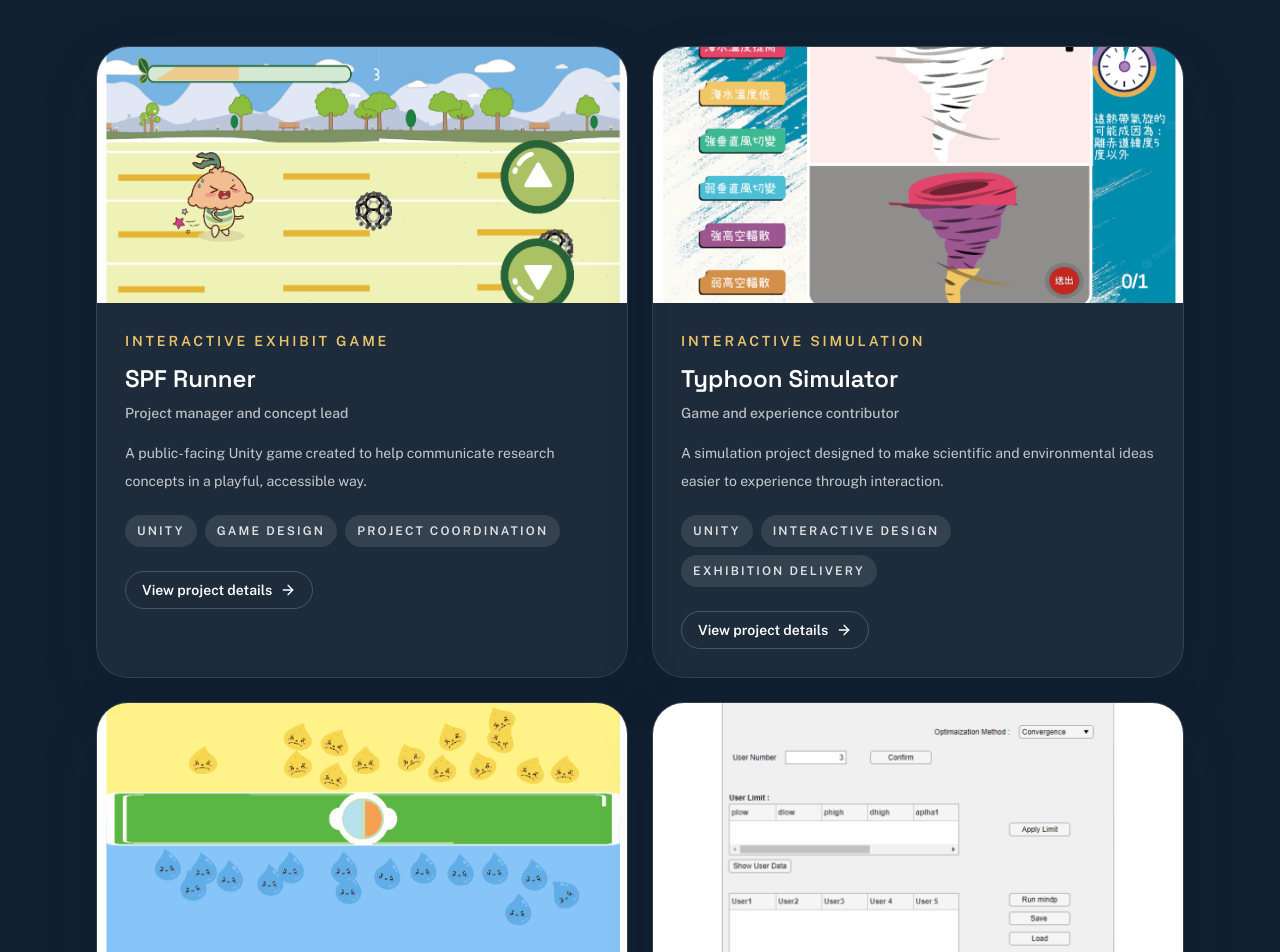
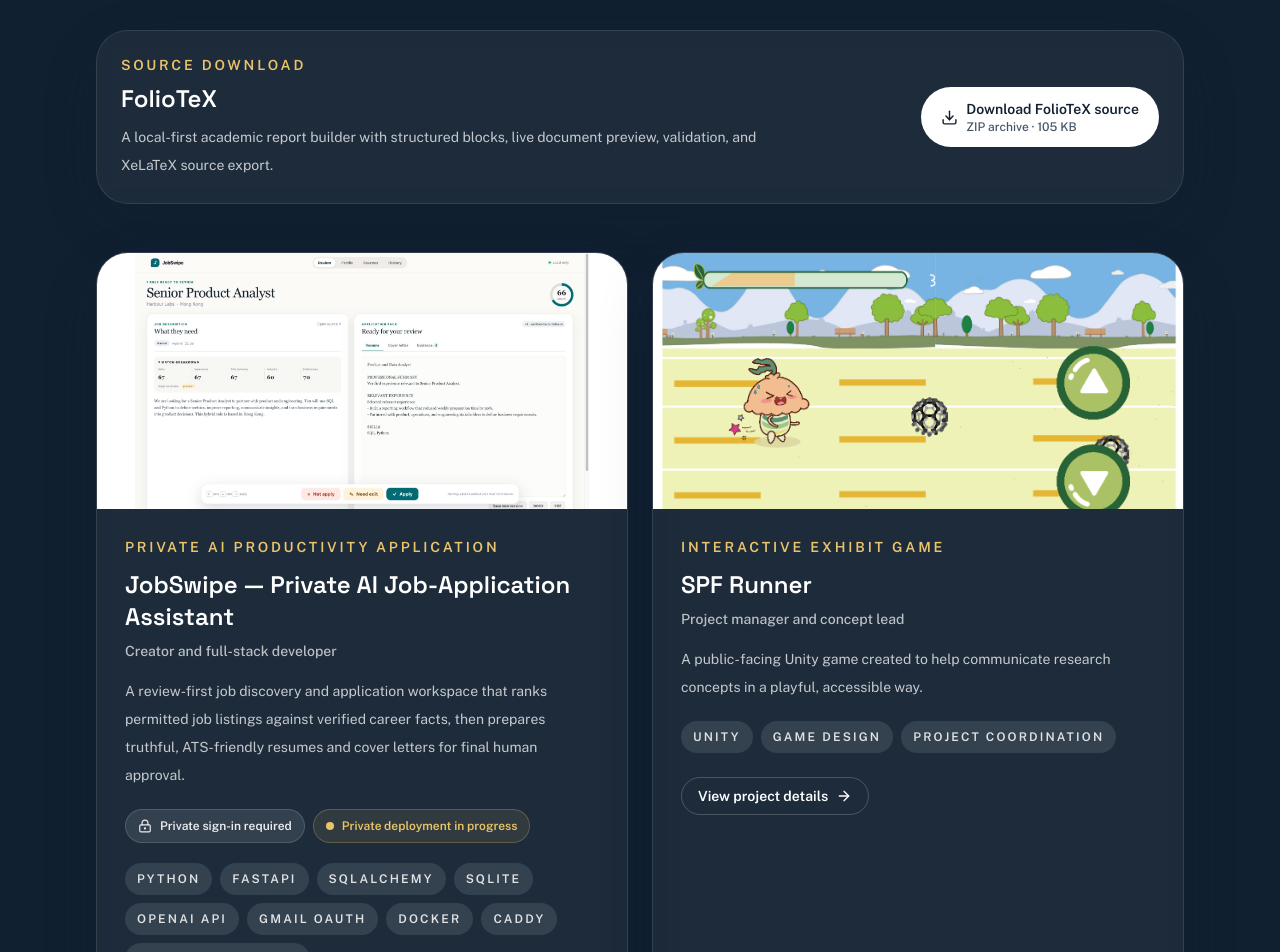
Before and after one commit to mic1g/mic1g.github.io, a React (Vite) app: page / in a window 1280 px wide. Shown: the part 7960-8912 px from the top of the page. Built offline with nearby package versions, Linux system fonts and the light colour scheme.

Commit message:
Add portfolio projects and FolioTeX source download

```diff
--- a/src/App.tsx
+++ b/src/App.tsx
@@ -2,11 +2,13 @@
 import {
   ArrowRight,
   BriefcaseBusiness,
+  Download,
   ExternalLink,
   Github,
   GraduationCap,
   Instagram,
   Linkedin,
+  LockKeyhole,
   Mail,
   MapPin,
   Menu,
@@ -18,6 +20,7 @@
   education,
   experiences,
   profile,
+  projectDownloads,
   projects,
   skillGroups,
   strengths,
@@ -427,6 +430,41 @@
               </p>
             </div>
 
+            <div className="mt-8 grid gap-4">
+              {projectDownloads.map((download) => (
+                <article
+                  key={download.href}
+                  className="flex flex-col gap-5 rounded-[2rem] border border-white/10 bg-white/5 p-6 shadow-panel backdrop-blur sm:flex-row sm:items-center sm:justify-between"
+                >
+                  <div className="max-w-2xl">
+                    <p className="text-sm font-semibold uppercase tracking-[0.2em] text-gold">
+                      Source download
+                    </p>
+                    <h3 className="mt-2 font-display text-2xl font-semibold text-white">
+                      {download.title}
+                    </h3>
+                    <p className="mt-2 text-sm leading-7 text-white/75">
+                      {download.description}
+                    </p>
+                  </div>
+                  <a
+                    href={download.href}
+                    download
+                    className="inline-flex shrink-0 items-center justify-center gap-2 rounded-full bg-white px-5 py-3 text-sm font-semibold text-ink transition hover:bg-gold focus-visible:outline focus-visible:outline-2 focus-visible:outline-offset-4 focus-visible:outline-gold"
+                    aria-label={`${download.label} (${download.details})`}
+                  >
+                    <Download size={17} aria-hidden="true" />
+                    <span>
+                      {download.label}
+                      <span className="block text-xs font-medium text-slate">
+                        {download.details}
+                      </span>
+                    </span>
+                  </a>
+                </article>
+              ))}
+            </div>
+
             <div className="mt-12 grid gap-6 lg:grid-cols-2">
               {projects.map((project) => (
                 <article
@@ -437,7 +475,9 @@
                     <img
                       src={project.image}
                       alt={project.title}
-                      className="h-64 w-full object-cover transition duration-500 group-hover:scale-[1.03]"
+                      className={`h-64 w-full transition duration-500 group-hover:scale-[1.03] ${
+                        project.imageFit === "contain" ? "bg-white object-contain" : "object-cover"
+                      }`}
                     />
                   </div>
                   <div className="p-7">
@@ -447,6 +487,20 @@
                     <h3 className="mt-3 font-display text-2xl font-semibold">{project.title}</h3>
                     <p className="mt-2 text-sm font-medium text-white/70">{project.role}</p>
                     <p className="mt-4 text-sm leading-7 text-white/75">{project.summary}</p>
+                    {project.privateApp ? (
+                      <div className="mt-5 flex flex-wrap gap-2">
+                        <span className="inline-flex items-center gap-2 rounded-full border border-white/15 bg-white/10 px-3 py-2 text-xs font-semibold text-white/90">
+                          <LockKeyhole size={14} />
+                          {project.privateApp.signInLabel}
+                        </span>
+                        {project.privateApp.status === "in_progress" ? (
+                          <span className="inline-flex items-center gap-2 rounded-full border border-gold/25 bg-gold/10 px-3 py-2 text-xs font-semibold text-gold">
+                            <span className="h-2 w-2 rounded-full bg-gold" />
+                            {project.privateApp.notice}
+                          </span>
+                        ) : null}
+                      </div>
+                    ) : null}
                     <div className="mt-5 flex flex-wrap gap-2">
                       {project.stack.map((item) => (
                         <span key={item} className="rounded-full bg-white/10 px-3 py-2 text-xs font-semibold uppercase tracking-[0.18em] text-white/85">
@@ -570,7 +624,9 @@
                 <img
                   src={activeProject.image}
                   alt={activeProject.title}
-                  className="h-72 w-full rounded-[1.5rem] object-cover"
+                  className={`h-72 w-full rounded-[1.5rem] ${
+                    activeProject.imageFit === "contain" ? "bg-mist object-contain" : "object-cover"
+                  }`}
                 />
                 <div className="mt-4 grid gap-3 sm:grid-cols-3">
                   {activeProject.gallery.map((image) => (
@@ -603,6 +659,21 @@
                   </p>
                   <p className="mt-3 text-sm leading-7 text-slate">{activeProject.impact}</p>
                 </div>
+                {activeProject.highlights?.length ? (
+                  <div>
+                    <p className="text-sm font-semibold uppercase tracking-[0.2em] text-slate/70">
+                      Highlights
+                    </p>
+                    <ul className="mt-3 space-y-2">
+                      {activeProject.highlights.map((highlight) => (
+                        <li key={highlight} className="flex gap-3 text-sm leading-6 text-slate">
+                          <span className="mt-2 h-2 w-2 shrink-0 rounded-full bg-coral" />
+                          <span>{highlight}</span>
+                        </li>
+                      ))}
+                    </ul>
+                  </div>
+                ) : null}
                 <div>
                   <p className="text-sm font-semibold uppercase tracking-[0.2em] text-slate/70">
                     Stack
@@ -618,6 +689,29 @@
                     ))}
                   </div>
                 </div>
+                {activeProject.privateApp ? (
+                  <div className="rounded-2xl border border-brand/15 bg-brand/5 p-4">
+                    <div className="flex items-center gap-2 text-sm font-semibold text-ink">
+                      <LockKeyhole size={16} className="text-brand" />
+                      {activeProject.privateApp.signInLabel}
+                    </div>
+                    {activeProject.privateApp.status === "live" ? (
+                      <a
+                        href={activeProject.privateApp.href}
+                        target="_blank"
+                        rel="noopener noreferrer"
+                        className="mt-3 inline-flex items-center gap-2 rounded-full bg-ink px-4 py-2 text-sm font-semibold text-white transition hover:bg-brand"
+                      >
+                        {activeProject.privateApp.label}
+                        <ExternalLink size={16} />
+                      </a>
+                    ) : (
+                      <p className="mt-2 text-sm font-medium text-brand">
+                        {activeProject.privateApp.notice}
+                      </p>
+                    )}
+                  </div>
+                ) : null}
                 {activeProject.links.length ? (
                   <div className="flex flex-wrap gap-3">
                     {activeProject.links.map((link) => (
--- a/src/data/site.ts
+++ b/src/data/site.ts
@@ -212,7 +212,58 @@
   },
 ];
 
+export const projectDownloads = [
+  {
+    title: "FolioTeX",
+    description:
+      "A local-first academic report builder with structured blocks, live document preview, validation, and XeLaTeX source export.",
+    label: "Download FolioTeX source",
+    details: "ZIP archive · 105 KB",
+    href: "/assets/downloads/FolioTeX-source-2026-07-22.zip",
+  },
+];
+
 export const projects: Project[] = [
+  {
+    slug: "jobswipe",
+    title: "JobSwipe — Private AI Job-Application Assistant",
+    category: "Private AI productivity application",
+    role: "Creator and full-stack developer",
+    stack: [
+      "Python",
+      "FastAPI",
+      "SQLAlchemy",
+      "SQLite",
+      "OpenAI API",
+      "Gmail OAuth",
+      "Docker",
+      "Caddy",
+      "Chrome Extension",
+    ],
+    summary:
+      "A review-first job discovery and application workspace that ranks permitted job listings against verified career facts, then prepares truthful, ATS-friendly resumes and cover letters for final human approval.",
+    challenge:
+      "Build an end-to-end application assistant without exposing private career data, fabricating applicant claims, or removing human control from final submissions.",
+    impact:
+      "Delivered a single-user, password-protected workspace with transparent scoring, verified-facts-only drafting, encrypted persistence, and manual approval gates.",
+    highlights: [
+      "Tinder-style one-job-at-a-time review experience",
+      "Gmail job-alert ingestion plus public Greenhouse and Lever sources",
+      "Transparent matching scores, evidence, gaps, and eligibility warnings",
+      "Verified-facts-only resume and cover-letter drafting",
+      "Versioned DOCX/PDF exports and review-gated application assistance",
+      "Encrypted personal data and password-protected single-user deployment",
+    ],
+    privateApp: {
+      status: "in_progress",
+      notice: "Private deployment in progress",
+      signInLabel: "Private sign-in required",
+    },
+    image: "/assets/img/portfolio/jobswipe/review-demo.jpg",
+    imageFit: "contain",
+    gallery: [],
+    links: [],
+  },
   {
     slug: "spf-runner",
     title: "SPF Runner",
--- a/src/types/site.ts
+++ b/src/types/site.ts
@@ -29,6 +29,19 @@
   bullets: string[];
 };
 
+export type PrivateAppState =
+  | {
+      status: "in_progress";
+      notice: string;
+      signInLabel: string;
+    }
+  | {
+      status: "live";
+      href: string;
+      label: string;
+      signInLabel: string;
+    };
+
 export type Project = {
   slug: string;
   title: string;
@@ -38,7 +51,10 @@
   summary: string;
   challenge: string;
   impact: string;
+  highlights?: string[];
+  privateApp?: PrivateAppState;
   image: string;
+  imageFit?: "cover" | "contain";
   gallery: string[];
   links: Array<{
     label: string;
```
Also changed, not shown: public/assets/img/portfolio/jobswipe/review-demo.jpg (added), 1 other file (tests, documents, lock files or other folders).
